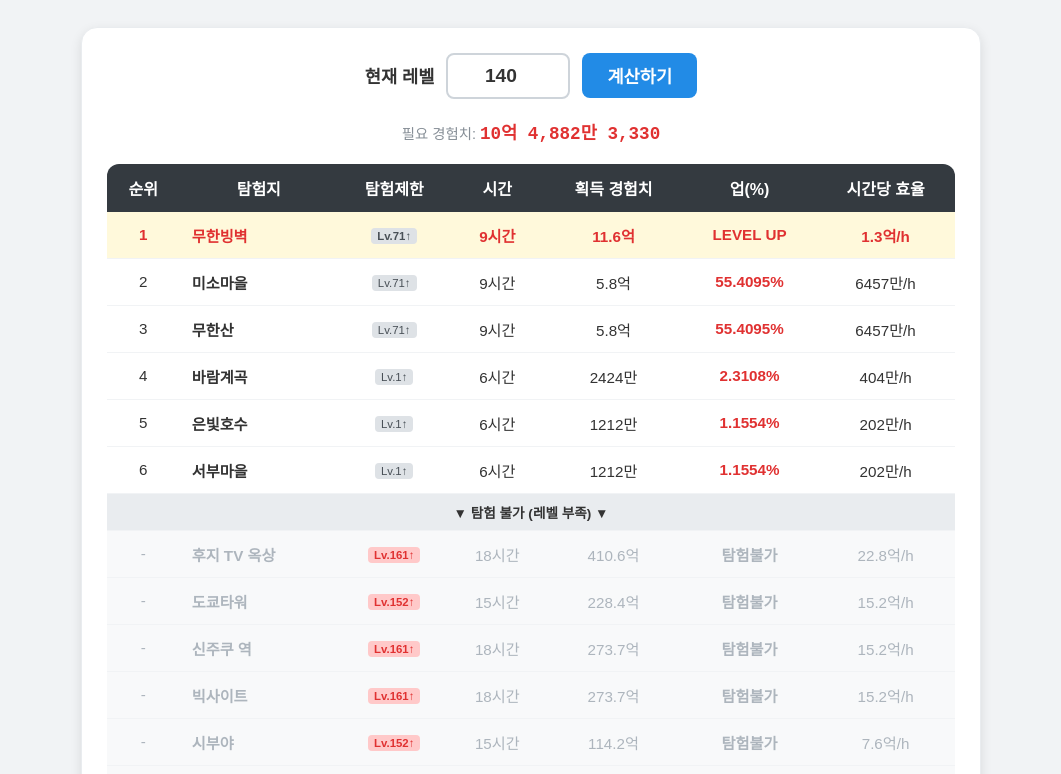
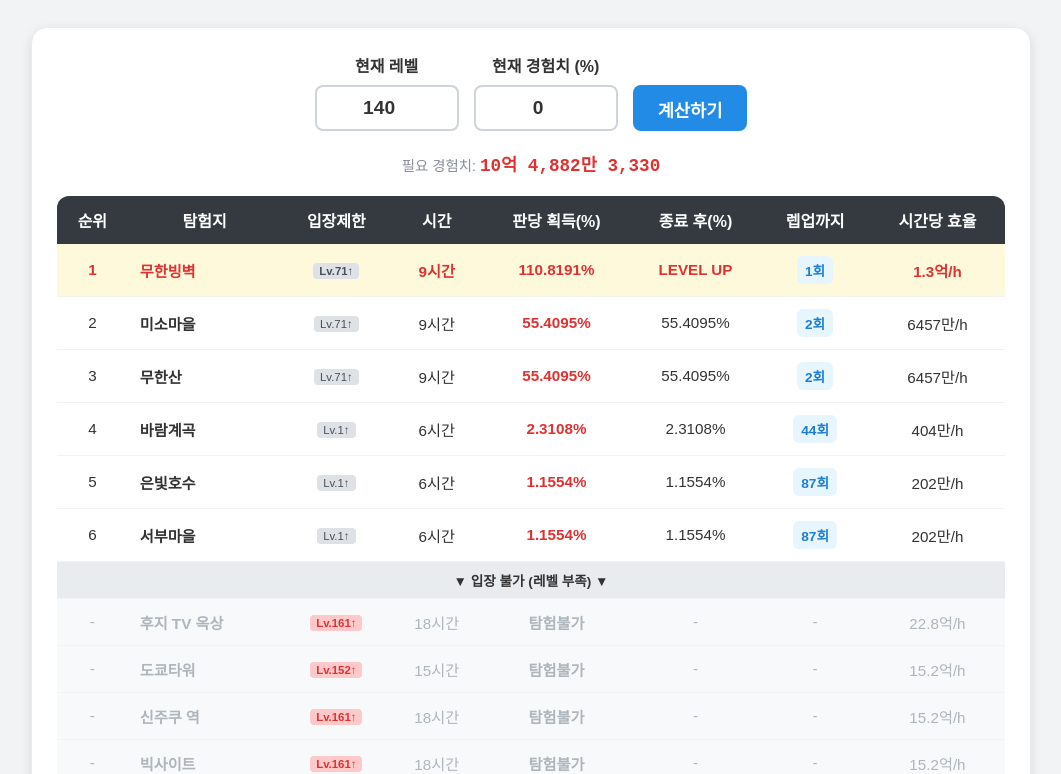
Before and after one commit to Sarhamon/DMOExploreCalculator, a plain HTML site: page index.html in a window 1280 px wide. Shown: the part 105-879 px from the top of the page, without its empty margins (109-1170 px from the left). Drawn offline with Linux system fonts and the light colour scheme.

Commit message:
modified:   index.html 	modified:   script.js 	modified:   style.css

```diff
--- a/index.html
+++ b/index.html
@@ -18,10 +18,17 @@
 
     <div class="card">
         <div class="input-group">
-            <label for="userLevel">현재 레벨</label>
-            <input type="number" id="userLevel" min="140" max="170" value="140">
+            <div class="input-wrapper">
+                <label for="userLevel">현재 레벨</label>
+                <input type="number" id="userLevel" min="140" max="170" value="140">
+            </div>
+            <div class="input-wrapper">
+                <label for="currentPercent">현재 경험치 (%)</label>
+                <input type="number" id="currentPercent" min="0" max="99.9999" step="0.0001" value="0" placeholder="0.0000">
+            </div>
             <button class="calc-btn" onclick="calculate()">계산하기</button>
         </div>
+
         <div style="text-align: center; margin-bottom: 20px;">
             <span style="color:var(--sub-text); font-size: 0.9rem;">필요 경험치: </span>
             <span id="reqExpDisplay" style="color:var(--rank1-text); font-weight:bold; font-family:monospace; font-size: 1.1rem;">-</span>
@@ -33,15 +40,16 @@
                     <tr>
                         <th>순위</th>
                         <th>탐험지</th>
-                        <th>탐험제한</th>
+                        <th>입장제한</th>
                         <th>시간</th>
-                        <th>획득 경험치</th>
-                        <th>업(%)</th>
+                        <th>판당 획득(%)</th>
+                        <th>종료 후(%)</th>
+                        <th>렙업까지</th>
                         <th>시간당 효율</th>
                     </tr>
                 </thead>
                 <tbody id="resultBody">
-                    <tr><td colspan="7" style="padding: 20px; color: var(--sub-text);">계산 버튼을 눌러주세요.</td></tr>
+                    <tr><td colspan="8" style="padding: 20px; color: var(--sub-text);">계산 버튼을 눌러주세요.</td></tr>
                 </tbody>
             </table>
         </div>
--- a/script.js
+++ b/script.js
@@ -50,14 +50,20 @@ function loadTheme() {
 
 function calculate() {
     const lvInput = document.getElementById('userLevel');
+    const pctInput = document.getElementById('currentPercent');
+
     let lv = parseInt(lvInput.value);
+    let curPct = parseFloat(pctInput.value);
+
+    let calcLv = lv;
+    if (!calcLv || calcLv < 140) calcLv = 140;
+    if (calcLv > 170) calcLv = 170;
+
+    if (isNaN(curPct) || curPct < 0) curPct = 0;
+    if (curPct >= 100) curPct = 99.9999;
+
     const tbody = document.getElementById('resultBody');
     const expDisplay = document.getElementById('reqExpDisplay');
-
-    // [수정됨] 타이핑 방해 방지: 입력값(lvInput.value)을 강제로 바꾸지 않고 내부 변수(calcLv)만 보정
-    let calcLv = lv;
-    if (!calcLv || calcLv < 140) calcLv = 140; // 140 미만 입력 중일 때는 140 기준으로 미리 보여줌
-    if (calcLv > 170) calcLv = 170;
 
     const requiredExp = expTable[calcLv];
     if(calcLv === 170) expDisplay.innerHTML = "MAX LEVEL";
@@ -68,8 +74,19 @@ function calculate() {
     let results = places.map(p => {
         const expPerHour = (p.exp / p.time) * 60;
         const percent = (p.exp / requiredExp) * 100;
-        const isLocked = calcLv < p.level; // calcLv 사용
-        return { ...p, expPerHour, percent, isLocked };
+        const isLocked = calcLv < p.level;
+
+        // 렙업까지 필요한 횟수 계산
+        let runsNeeded = 0;
+        if (!isLocked && percent > 0) {
+            const remaining = 100 - curPct;
+            runsNeeded = Math.ceil(remaining / percent);
+        }
+
+        // 종료 후 예상 경험치
+        const endPercent = curPct + percent;
+
+        return { ...p, expPerHour, percent, isLocked, runsNeeded, endPercent };
     });
 
     results.sort((a, b) => {
@@ -83,19 +100,32 @@ function calculate() {
 
     results.forEach((item, index) => {
         if (item.isLocked && !dividerAdded) {
-            tbody.innerHTML += `<tr class="divider-row"><td colspan="7">▼ 탐험 불가 (레벨 부족) ▼</td></tr>`;
+            tbody.innerHTML += `<tr class="divider-row"><td colspan="8">▼ 입장 불가 (레벨 부족) ▼</td></tr>`;
             dividerAdded = true;
         }
 
         const hour = Math.floor(item.time / 60);
 
         let percentStr = "";
+        let endPercentStr = "";
+        let runsStr = "";
+
         if (item.isLocked) {
             percentStr = "탐험불가";
+            endPercentStr = "-";
+            runsStr = "-";
         } else {
+            // 판당 획득 %
             percentStr = item.percent.toFixed(4) + "%";
             if (item.percent < 0.0001) percentStr = "0.0001%↓";
-            if (item.percent >= 100) percentStr = "<b>LEVEL UP</b>";
+
+            // 종료 후 %
+            endPercentStr = item.endPercent.toFixed(4) + "%";
+            if (item.endPercent >= 100) endPercentStr = "<b>LEVEL UP</b>";
+
+            // 남은 횟수
+            runsStr = `<span class="runs-badge">${item.runsNeeded}회</span>`;
+            if (item.percent >= 100) runsStr = `<span class="runs-badge">1회</span>`;
         }
 
         const rowClass = (index === 0 && !item.isLocked) ? 'rank-1' : (item.isLocked ? 'locked' : '');
@@ -111,8 +141,9 @@ function calculate() {
             <td style="text-align:left; font-weight:600;">${item.name}</td>
             <td><span class="req-badge">Lv.${item.level}↑</span></td>
             <td>${hour}시간</td>
-            <td>${formatSimple(item.exp)}</td>
             <td style="color:${perColor}; font-weight:bold;">${percentStr}</td>
+            <td>${endPercentStr}</td>
+            <td>${runsStr}</td>
             <td>${formatSimple(Math.floor(item.expPerHour))}/h</td>
         </tr>`;
         tbody.innerHTML += row;
@@ -138,9 +169,8 @@ function formatSimple(num) {
     return num.toLocaleString();
 }
 
-// [추가된 부분] 입력창 값 변경 시 실시간 자동 계산
 document.getElementById('userLevel').addEventListener('input', calculate);
+document.getElementById('currentPercent').addEventListener('input', calculate);
 
-// 초기 실행
 loadTheme();
 calculate();
--- a/style.css
+++ b/style.css
@@ -17,6 +17,8 @@
     --badge-text: #495057;
     --input-bg: #ffffff;
     --input-border: #ced4da;
+    --runs-badge-bg: #e7f5ff;
+    --runs-badge-text: #1c7ed6;
 }
 
 body.dark-mode {
@@ -38,11 +40,13 @@ body.dark-mode {
     --badge-text: #ccc;
     --input-bg: #2c2c2c;
     --input-border: #444;
+    --runs-badge-bg: #183e5c;
+    --runs-badge-text: #74c0fc;
 }
 
 body {
     font-family: 'Pretendard', 'Malgun Gothic', sans-serif;
-    max-width: 900px;
+    max-width: 1000px;
     margin: 0 auto;
     padding: 20px;
     background-color: var(--bg-color);
@@ -90,12 +94,14 @@ h2 { margin-bottom: 5px; color: var(--text-color); }
     margin-bottom: 20px;
 }
 
-.input-group { display: flex; justify-content: center; align-items: center; gap: 12px; margin-bottom: 20px; }
-label { font-weight: 700; font-size: 1.1rem; }
+.input-group { display: flex; justify-content: center; align-items: flex-end; gap: 15px; margin-bottom: 20px; flex-wrap: wrap; }
+.input-wrapper { display: flex; flex-direction: column; align-items: center; gap: 8px; }
+
+label { font-weight: 700; font-size: 1rem; color: var(--text-color); }
 input[type="number"] {
     padding: 10px;
     font-size: 1.2rem;
-    width: 100px;
+    width: 120px;
     border: 2px solid var(--input-border);
     border-radius: 8px;
     text-align: center;
@@ -107,7 +113,7 @@ input[type="number"] {
 input[type="number"]:focus { border-color: var(--accent-color); }
 
 button.calc-btn {
-    padding: 10px 25px;
+    padding: 12px 25px;
     font-size: 1.1rem;
     font-weight: bold;
     background-color: var(--accent-color);
@@ -116,11 +122,12 @@ button.calc-btn {
     border-radius: 8px;
     cursor: pointer;
     transition: 0.2s;
+    height: 46px;
 }
 button.calc-btn:hover { background-color: var(--accent-hover); }
 
 .table-container { overflow-x: auto; border-radius: 12px; }
-table { width: 100%; border-collapse: collapse; min-width: 700px; }
+table { width: 100%; border-collapse: collapse; min-width: 800px; }
 th {
     background-color: var(--table-head-bg);
     color: var(--table-head-text);
@@ -145,6 +152,16 @@ tr:last-child td { border-bottom: none; }
 .req-badge { font-size: 0.75em; padding: 2px 6px; border-radius: 4px; background: var(--badge-bg); color: var(--badge-text); }
 .locked .req-badge { background: #ffc9c9; color: #e03131; font-weight: bold; }
 
+.runs-badge {
+    display: inline-block;
+    padding: 4px 8px;
+    background-color: var(--runs-badge-bg);
+    color: var(--runs-badge-text);
+    border-radius: 6px;
+    font-weight: bold;
+    font-size: 0.9em;
+}
+
 .divider-row td {
     background: var(--card-border);
     color: var(--text-color);
```
